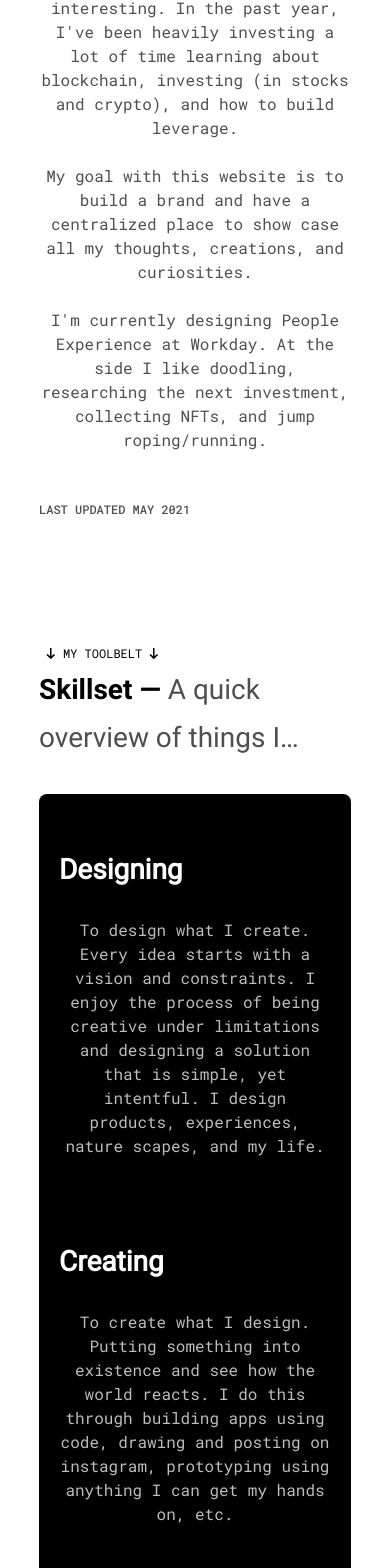
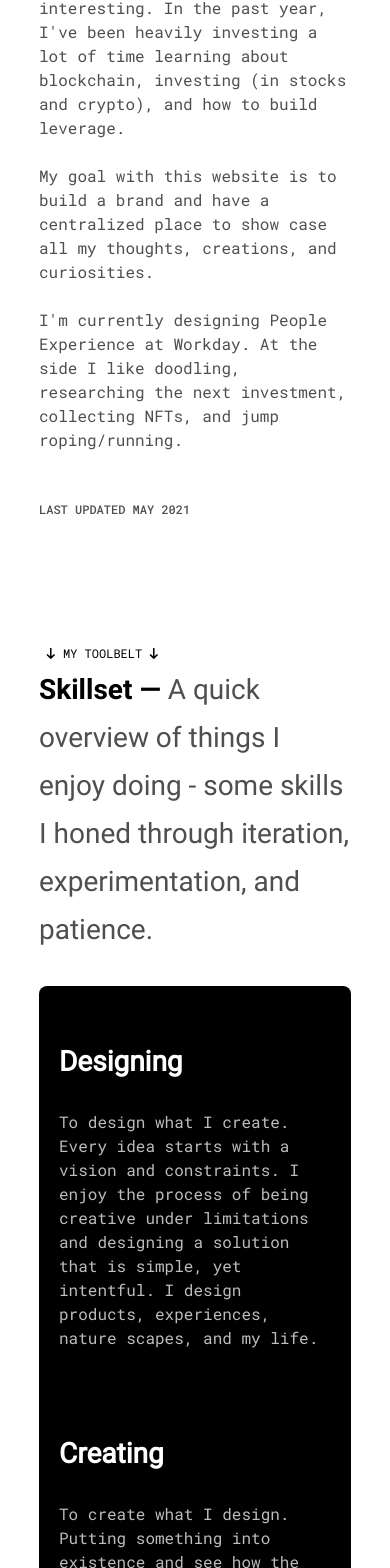
Before and after one commit to jedecast/haijan, a React (Create React App) app: page /about in a window 390 px wide. Shown: the part 1204-2772 px from the top of the page. Built offline with nearby package versions, Linux system fonts and the light colour scheme; no server answers.

Commit message:
minor about page mobile enhancements

```diff
--- a/src/components/about/MySkillset.js
+++ b/src/components/about/MySkillset.js
@@ -20,28 +20,28 @@ export default function MySkillset() {
         <SkillItemContainer>
           <Header2 style={{color:'white'}}>Designing</Header2>
           <SkillTextContainer>
-            <Body1 style={{color:'#BDBDBD'}}>To design what I create. Every idea starts with a vision and constraints. I enjoy the process of being creative under limitations and designing a solution that is simple, yet intentful. I design products, experiences, nature scapes, and my life.</Body1>
+            <Body1 style={{color:'#BDBDBD', textAlign: 'left'}}>To design what I create. Every idea starts with a vision and constraints. I enjoy the process of being creative under limitations and designing a solution that is simple, yet intentful. I design products, experiences, nature scapes, and my life.</Body1>
           </SkillTextContainer>
         </SkillItemContainer>
 
         <SkillItemContainer>
           <Header2 style={{color:'white'}}>Creating</Header2>
           <SkillTextContainer>
-            <Body1 style={{color:'#BDBDBD'}}>To create what I design. Putting something into existence and see how the world reacts. I do this through building apps using code, drawing and posting on instagram, prototyping using anything I can get my hands on, etc.</Body1>
+            <Body1 style={{color:'#BDBDBD', textAlign: 'left'}}>To create what I design. Putting something into existence and see how the world reacts. I do this through building apps using code, drawing and posting on instagram, prototyping using anything I can get my hands on, etc.</Body1>
           </SkillTextContainer>
         </SkillItemContainer>
 
         <SkillItemContainer>
           <Header2 style={{color:'white'}}>Writing</Header2>
           <SkillTextContainer>
-            <Body1 style={{color:'#BDBDBD'}}> My thoughts on topics I'm curious about. These are mainly about things that's been on my mind and need to let out or reflections after a memorable experience.</Body1>
+            <Body1 style={{color:'#BDBDBD', textAlign: 'left'}}> My thoughts on topics I'm curious about. These are mainly about things that's been on my mind and need to let out or reflections after a memorable experience.</Body1>
           </SkillTextContainer>
         </SkillItemContainer>
 
         <SkillItemContainer>
           <Header2 style={{color:'white'}}>Investing</Header2>
           <SkillTextContainer>
-            <Body1 style={{color:'#BDBDBD'}}> Building leverage over time. One of the most important skills I've learned over the pandemic and something I will spend my life-time honing. Currently developing a mindset for long-term investment whether it be on myself, relationships, or assets.</Body1>
+            <Body1 style={{color:'#BDBDBD', textAlign: 'left'}}> Building leverage over time. One of the most important skills I've learned over the pandemic and something I will spend my life-time honing. Currently developing a mindset for long-term investment whether it be on myself, relationships, or assets.</Body1>
           </SkillTextContainer>
         </SkillItemContainer>
 
--- a/src/components/theme/Texts.js
+++ b/src/components/theme/Texts.js
@@ -51,6 +51,12 @@ export const ProjectTitle = styled.h1`
     -webkit-line-clamp: 2;
     -webkit-box-orient: vertical;
     overflow: hidden;
+  @media (max-width: 992px) {
+    margin-left: auto;
+    margin-right: auto;
+    height: auto;
+    -webkit-line-clamp: 10;
+  }
 `
 
 export const ProjectTitleBold = styled.span`
--- a/src/pages/About.js
+++ b/src/pages/About.js
@@ -19,7 +19,7 @@ function About() {
             <ProjectTitleBold style={{color: '#2D9CDB'}}>Jan De Castro — </ProjectTitleBold>
             A bay-area based multi-disciplinary maker and designer <span style={{color:'#919191'}}>(but honestly just a curious kid in the inside)</span>. He uses his curiousity to tinker around different mediums - creating elegant, useful, and out of the box solutions in the process.
           </Header2>
-          <Body1 style={{marginTop:'24px'}}>
+          <Body1 style={{marginTop:'24px', textAlign: 'left'}}>
             Hello, I'm Jan. I'm a designer, prototyper, and tinkerer that enjoys reading up on new technologies and creating experiences that I think are interesting. In the past year, I've been heavily investing a lot of time learning about blockchain, investing (in stocks and crypto), and how to build leverage.
             <br /> <br /> My goal with this website is to build a brand and have a centralized place to show case all my thoughts, creations, and curiosities.
             <br /> <br /> I'm currently designing People Experience at Workday. At the side I like doodling, researching the next investment, collecting NFTs, and jump roping/running.
```
